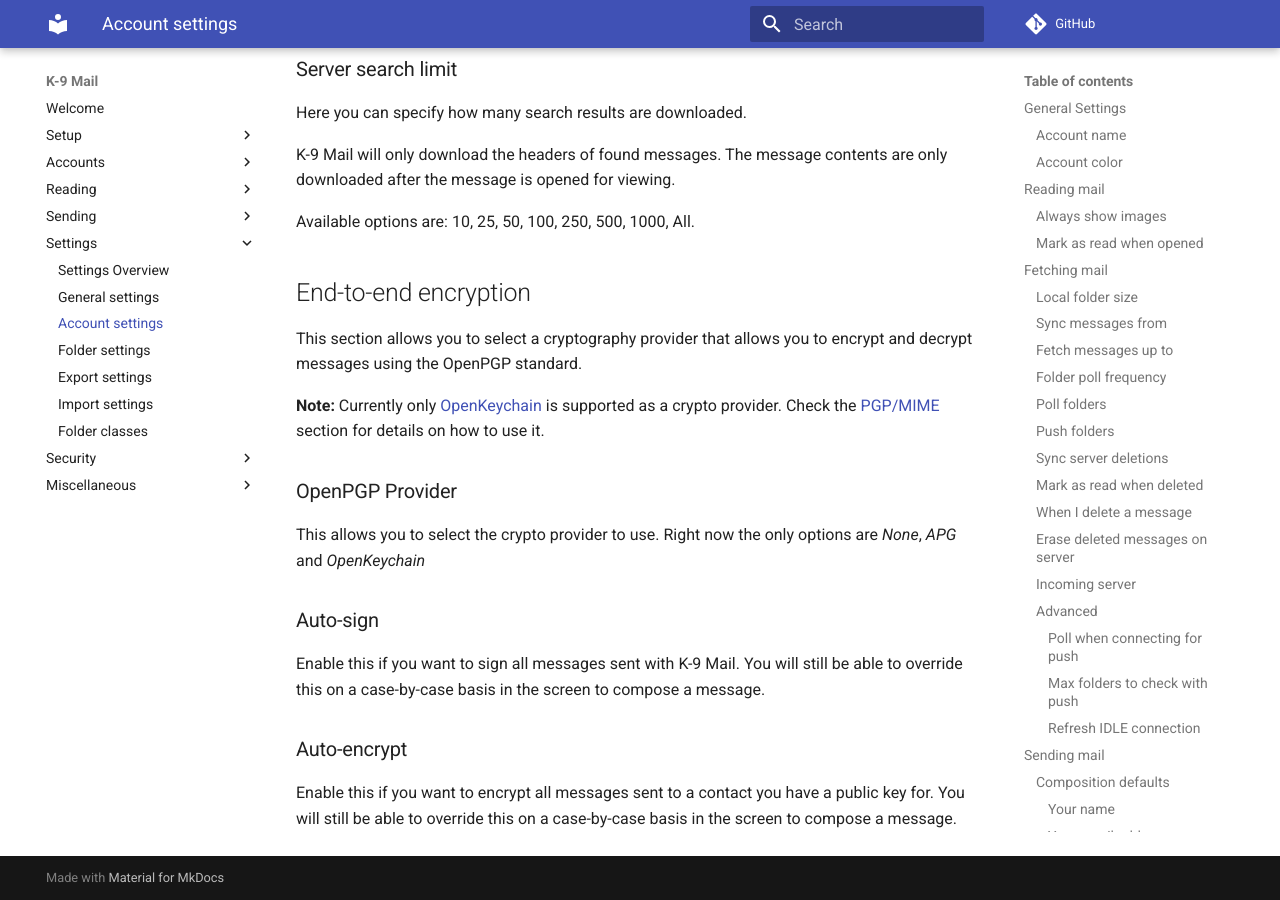
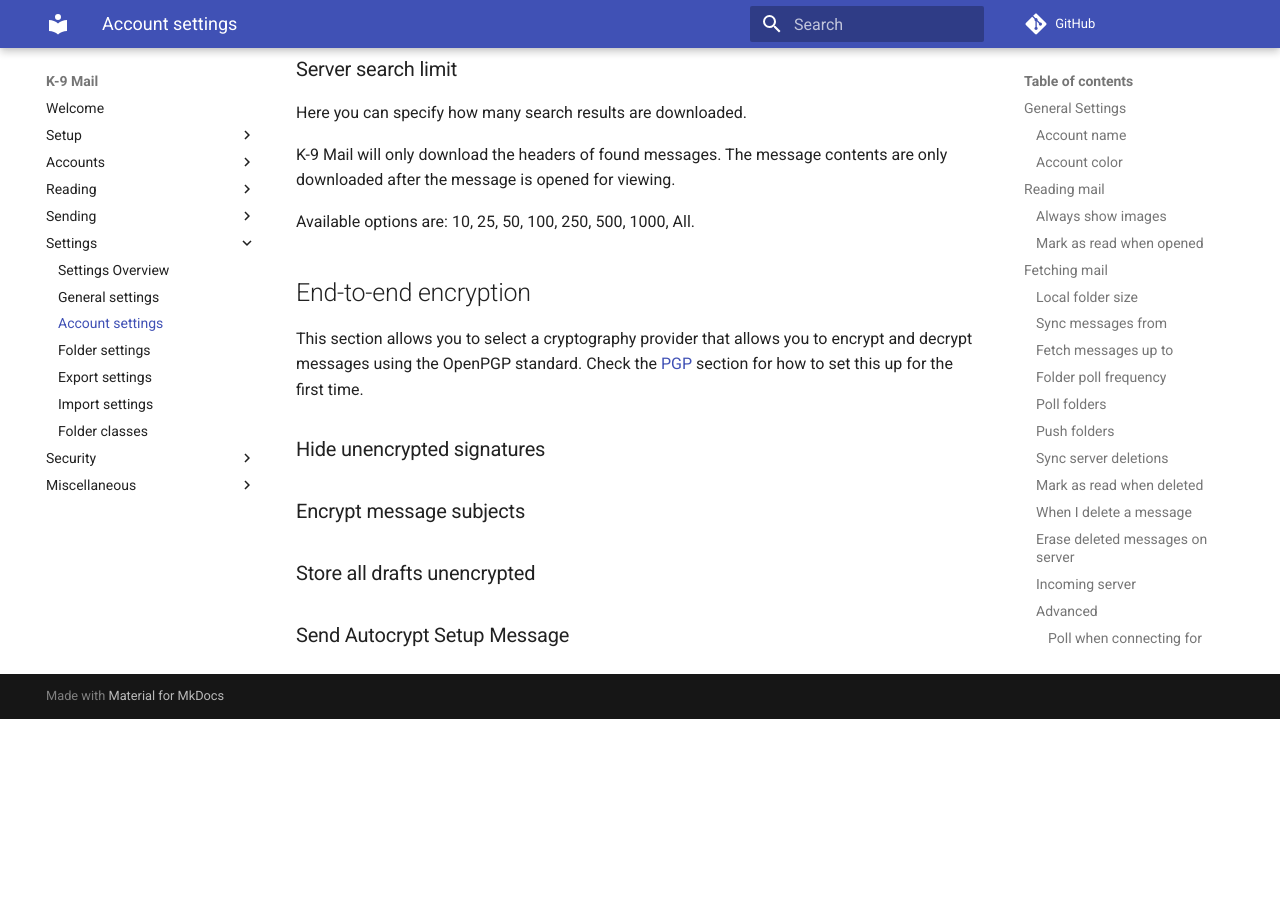
Before and after one commit to k9mail/k9mail-docs, an MkDocs documentation site: the page built from docs/en/current/settings/account.md, in a window 1280 px wide and 900 px high, scrolled down 12121 px. Built offline with MkDocs 1.6.1 and Material for MkDocs 9.7.7, drawn with Linux system fonts in a browser that asks for light colours; comment, search, counter and statistics services are not loaded; after the commit the page ends 12840 px from its top, so only the background shows below that.

Commit message:
start describing PGP settings

```diff
--- a/docs/en/current/settings/account.md
+++ b/docs/en/current/settings/account.md
@@ -390,18 +390,12 @@
 ## End-to-end encryption
 
 This section allows you to select a cryptography provider that allows you to encrypt and decrypt messages using
-the OpenPGP standard.
+the OpenPGP standard. Check the [PGP](../security/pgp.md) section for how to set this up for the first time.
 
-**Note:** Currently only [OpenKeychain](https://www.openkeychain.org/) is supported as a crypto provider. Check the
-  [PGP/MIME](../security/pgp.md) section for details on how to use it.
+### Hide unencrypted signatures
 
-### OpenPGP Provider
-This allows you to select the crypto provider to use. Right now the only options are *None*, *APG* and *OpenKeychain*
+### Encrypt message subjects
 
-### Auto-sign
-Enable this if you want to sign all messages sent with K-9 Mail. You will still be able to override this on a
-case-by-case basis in the screen to compose a message.
+### Store all drafts unencrypted
 
-### Auto-encrypt
-Enable this if you want to encrypt all messages sent to a contact you have a public key for. You will still be able to
-override this on a case-by-case basis in the screen to compose a message.
+### Send Autocrypt Setup Message
```
Also changed, not shown: docs/en/current/security/pgp.md (+4 -0 lines).
